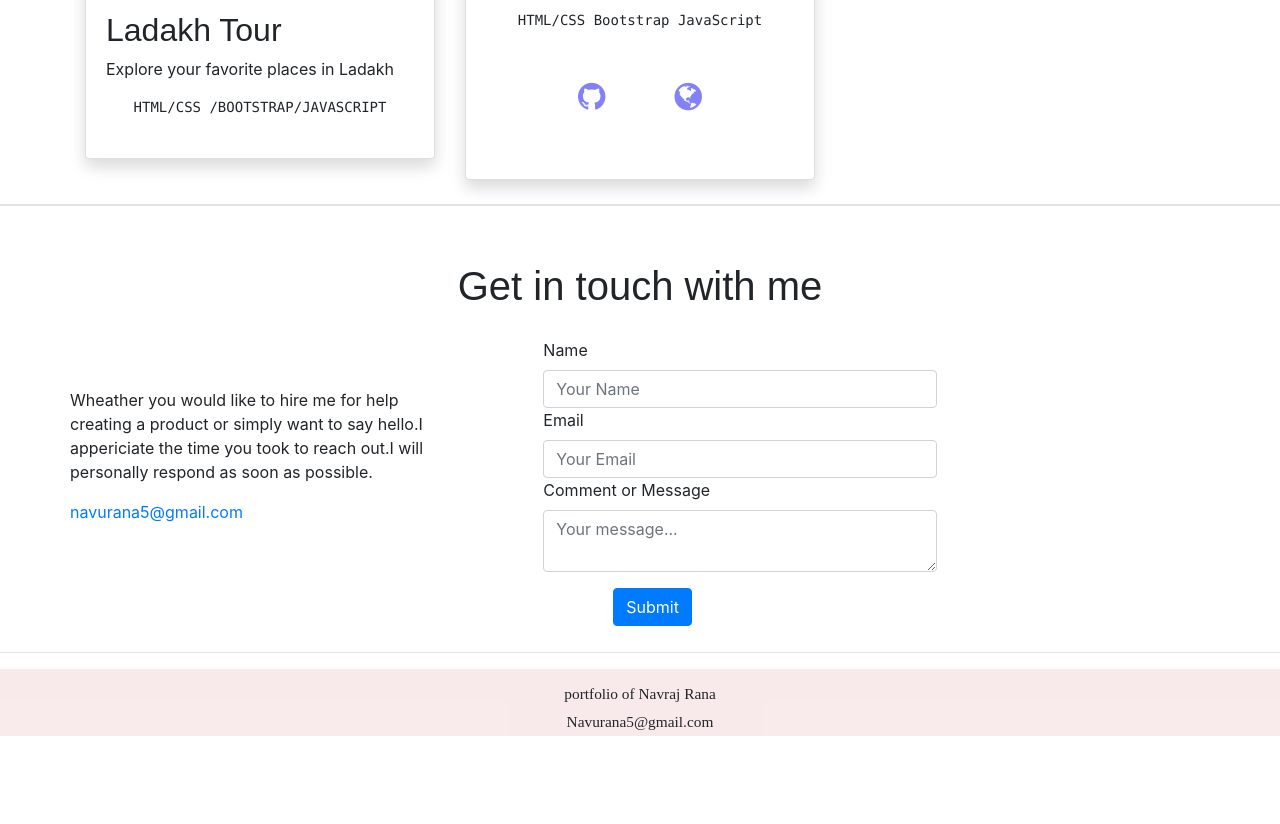
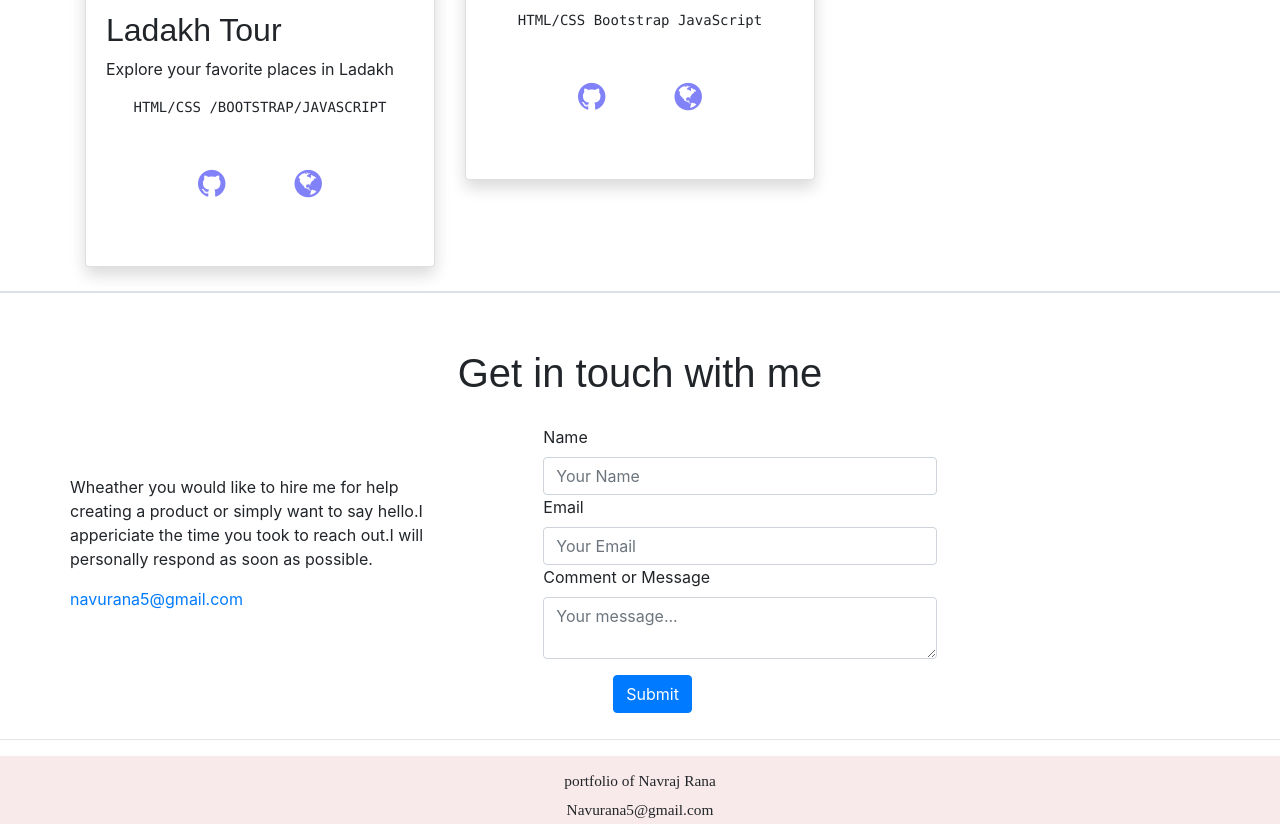
Before and after one commit to LIO66/navraj-portfolio, a plain HTML site: page index.html in a window 1280 px wide. Shown: the part 1840-2664 px from the top of the page. Before the commit the page ends 2576 px from the top, so only its background shows below. Drawn offline with nearby package versions, Linux system fonts and the light colour scheme.

Commit message:
Update index.html

```diff
--- a/index.html
+++ b/index.html
@@ -127,8 +127,8 @@
       <center><pre>HTML/CSS /BOOTSTRAP/JAVASCRIPT</pre></center>
       <div class="icon-bar">
         <ul>
-        <!---<a href="https://github.com/LIO66/Ladakh-tour.git"><i class="fa fa-github"></i></a>
-        <a href="https://lio66.github.io/Ladakh-tour/"><i class="fa fa-globe"></i></a>---->
+        <a href="https://github.com/LIO66/Ladakh-tour.git"><i class="fa fa-github"></i></a>
+        <a href="https://lio66.github.io/Ladakh-tour/"><i class="fa fa-globe"></i></a>
       </ul>
     </div>
       </div>
```
